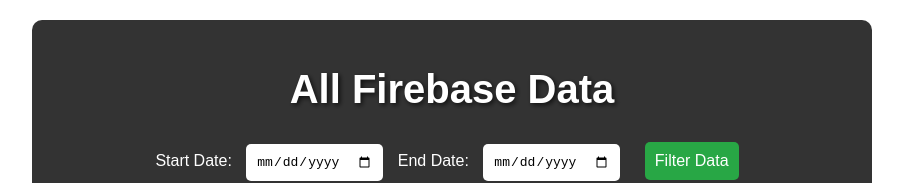
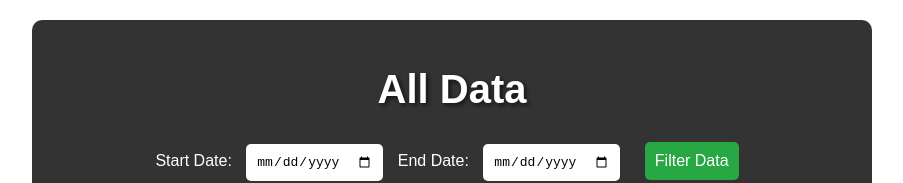
Before and after one commit to raunak171205/uraccessbox, a plain HTML site: page datastore.html in a window 1280 px wide. Shown: the top 183 px of the page, without its empty margins (188-1091 px from the left). Drawn offline with Linux system fonts and the light colour scheme; no server answers.

Commit message:
Update datastore.html

```diff
--- a/datastore.html
+++ b/datastore.html
@@ -63,7 +63,7 @@
 </head>
 <body>
   <div class="container">
-    <h1>All Firebase Data</h1>
+    <h1>All Data</h1>
     <div class="filter">
       <label for="startDate">Start Date: </label>
       <input type="date" id="startDate">
```
